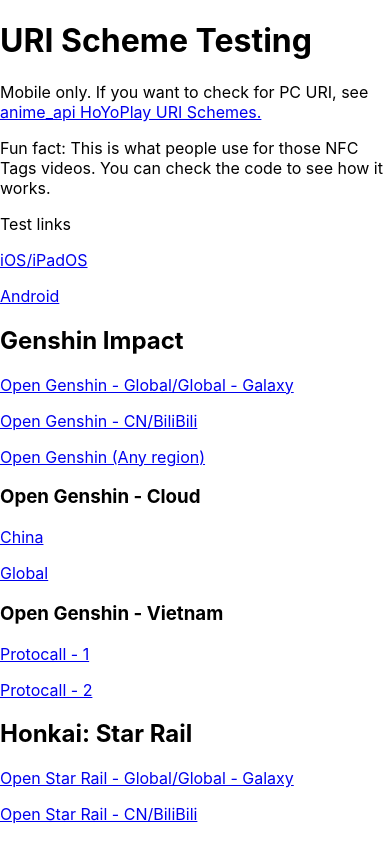
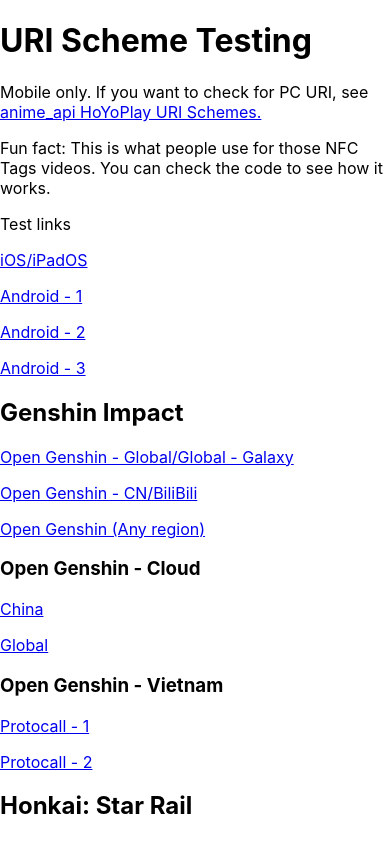
Before and after one commit to studiobutter/uri-test, a React (Create React App) app: page /#/mobile in a window 390 px wide. Shown: the top 841 px of the page. Built offline with nearby package versions, Linux system fonts and the light colour scheme.

Commit message:
Push Update to mobile page. Testing Outside In-App Browser Link

```diff
--- a/src/pages/mobile.js
+++ b/src/pages/mobile.js
@@ -15,7 +15,11 @@
       <p></p>
       <a href='x-safari-https://example.com'>iOS/iPadOS</a>
       <p></p>
-      <a href="example.com" onclick="window.open(this.href, '_blank')">Android</a>
+      <a href="example.com" onclick="window.open(this.href, '_blank')">Android - 1</a>
+      <p></p>
+      <a href="example.com" onclick="window.open(this.href, '_system')">Android - 2</a>
+      <p></p>
+      <a href="https://example.com" onclick="window.open('https://example.com', '_system'); return false;">Android - 3</a>
       <p></p>
       <h2>Genshin Impact</h2>
       <a href="genshin://">Open Genshin - Global/Global - Galaxy</a>
```
